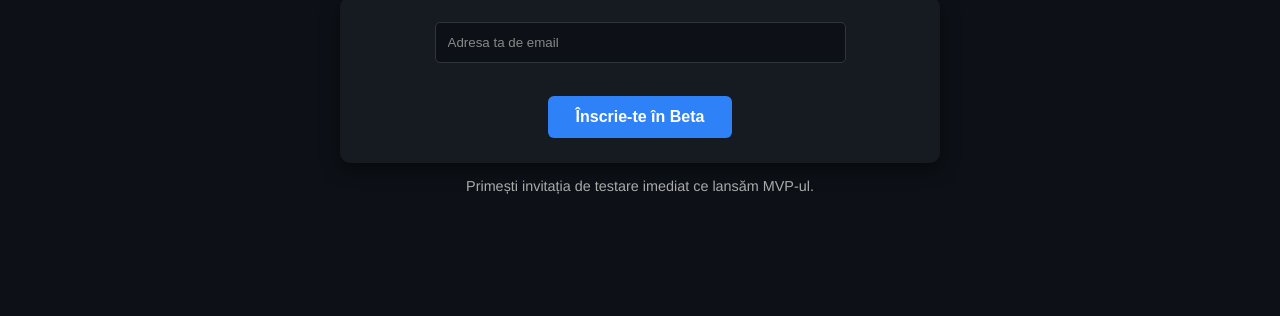
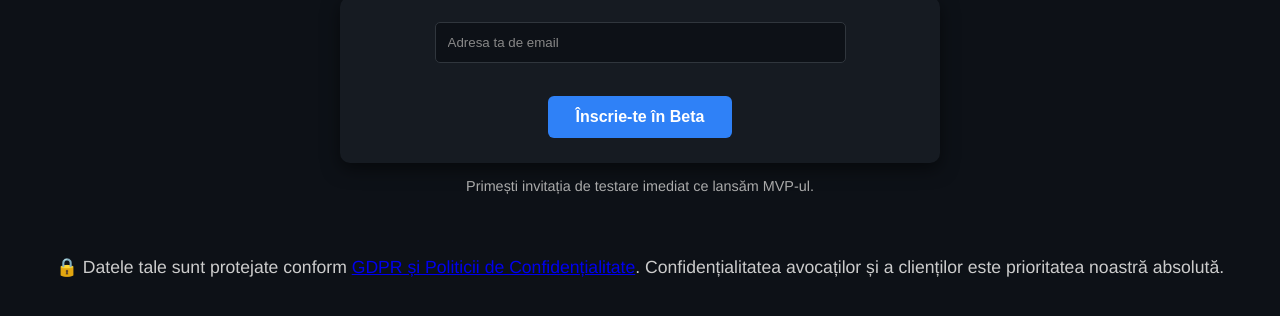
Before and after one commit to ierandragos-hub/stagiaris-website, a plain HTML site: page index.html in a window 1280 px wide. Shown: the part 682-998 px from the top of the page. Before the commit the page ends 961 px from the top, so only its background shows below. Drawn offline with Linux system fonts and the light colour scheme; no server answers.

Commit message:
Update index.html

```diff
--- a/index.html
+++ b/index.html
@@ -150,7 +150,12 @@
     </form>
     <p class="note">Primești invitația de testare imediat ce lansăm MVP-ul.</p>
   </div>
-
+    <footer class="footer-note">
+      <p>
+        🔒 Datele tale sunt protejate conform <a href="/politica-confidentialitate.html" target="_blank">GDPR și Politicii de Confidențialitate</a>.
+        Confidențialitatea avocaților și a clienților este prioritatea noastră absolută.
+      </p>
+    </footer>
   <script>
     async function loadSubscriberCount() {
       try {
```
